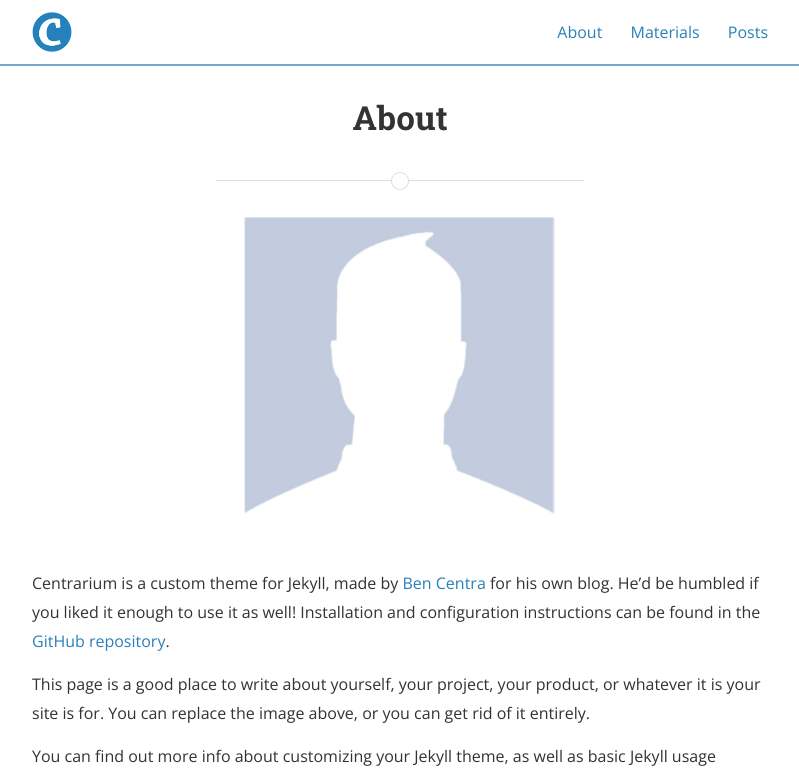
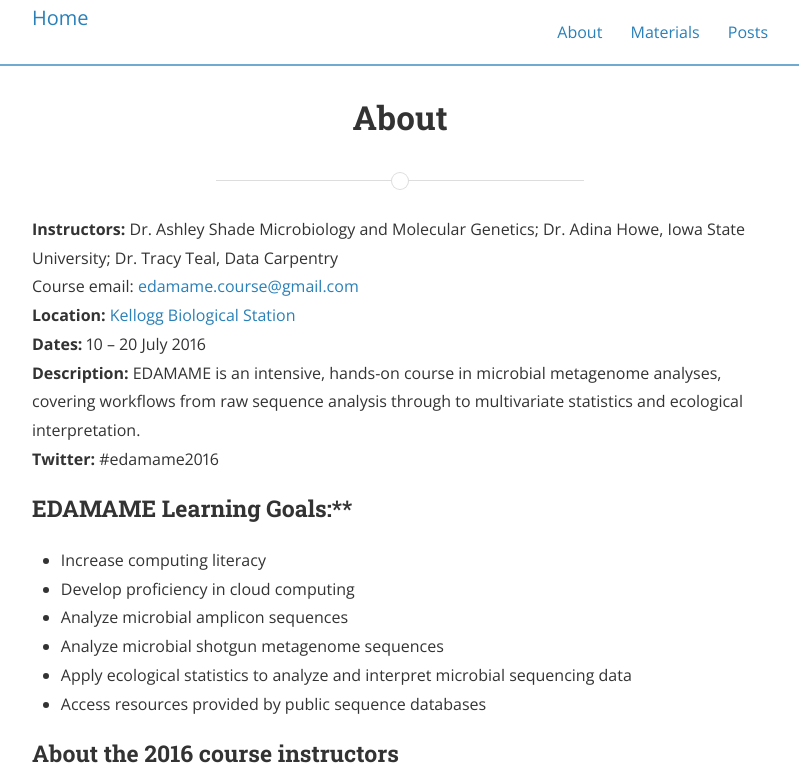
Before and after one commit to edamame-course/edamame-course.github.io, a Jekyll site: the page built from about.md, in a window 1280 px wide. Shown: the top 770 px of the page, without its empty margins (240-1039 px from the left). Built offline with Jekyll 4.4.1, drawn with Linux system fonts in a browser that asks for light colours; nearby versions of some CDN libraries; a style sheet for code colours, icons or effects is not loaded; some of the changed text lies outside the part shown; grey boxes are pictures that could not be loaded.

Commit message:
made changes to about page and some layout

```diff
--- a/_config.yml
+++ b/_config.yml
@@ -19,7 +19,8 @@ description: >
 baseurl: "" # the subpath of your site, e.g. /blog/
 url: "http://edamame-course.github.io" # the base hostname & protocol for your site
 cover: "/assets/corn-blue-sky.jpg"
-logo: "/assets/logo.png"
+#logo: "/assets/logo.png"
+logo-name: Home
 
 # Build settings
 markdown: kramdown
--- a/_includes/header.html
+++ b/_includes/header.html
@@ -4,7 +4,7 @@
       {% if site.logo %}
       <img src="{{ site.logo | prepend: site.baseurl }}" alt="{{ site.title }}">
       {% else %}
-      <span>{{ site.title }}</span>
+      <span>{{ site.logo-name }}</span>
       {% endif %}
     </a>
     <a href="javascript:void(0)" class="navigation-menu-button" id="js-mobile-menu">
--- a/_sass/_layout.scss
+++ b/_sass/_layout.scss
@@ -336,7 +336,7 @@ pre code.hljs {
 			}
 		}
 		.profile {
-			max-width: 320px;
+			max-width: 240px;
 			margin: auto;
 			padding-bottom: 0.5em;
  		}
--- a/about.md
+++ b/about.md
@@ -4,14 +4,47 @@ title: About
 permalink: /about/
 ---
 
-<img src="{{ site.baseurl }}/assets/profile-placeholder.gif" title="Profile Picture" class="profile">
+**Instructors:**  Dr. Ashley Shade  Microbiology and Molecular Genetics; Dr. Adina Howe, Iowa State University;  Dr. Tracy Teal, Data Carpentry
+Course email:  [edamame.course@gmail.com](mailto:edamame.course@gmail.com)
+**Location:** [Kellogg Biological Station](http://www.kbs.msu.edu)
+**Dates:**  10 – 20 July 2016
+**Description:**  EDAMAME is an intensive, hands-on course in microbial metagenome analyses, covering workflows from raw sequence analysis through to multivariate statistics and ecological interpretation.
+**Twitter:**  #edamame2016
 
-Centrarium is a custom theme for Jekyll, made by [Ben Centra][bencentra] for his own blog. He'd be humbled if you liked it enough to use it as well! Installation and configuration instructions can be found in the [GitHub repository](https://github.com/bencentra/centrarium).
+### EDAMAME Learning Goals:**
 
-This page is a good place to write about yourself, your project, your product, or whatever it is your site is for. You can replace the image above, or you can get rid of it entirely.
+* Increase computing literacy
+* Develop proficiency in cloud computing
+* Analyze microbial amplicon sequences
+* Analyze microbial shotgun metagenome sequences
+* Apply ecological statistics to analyze and interpret microbial sequencing data
+* Access resources provided by public sequence databases
 
-You can find out more info about customizing your Jekyll theme, as well as basic Jekyll usage documentation at [jekyllrb.com](http://jekyllrb.com/). And you can find the source code for Jekyll at [github.com/jekyll/jekyll](https://github.com/jekyll/jekyll)
+### About the 2016 course instructors
 
-[centrarium]: https://github.com/bencentra/centrarium
-[bencentra]: http://bencentra.com
-[jekyll]: https://github.com/jekyll/jekyll
+<img src="{{ site.baseurl }}/assets/shade.jpg" title="Profile Picture" class="profile">
+
+Dr. Ashley Shade is an assistant professor in the Department of Microbiology and Molecular Genetics at Michigan State University.  She has been leading the EDAMAME workshop since 2014.  Ashley has a Delta Certificate from the University of Wisconsin in Teaching-as-Research, and her teaching strategy involves continuous classroom feedback and student-directed, active learning.  Ashley is especially smitten with numerical ecology and multivariate analyses, and she speaks fluent R.  She often is pondering how rare microbial taxa contribute to their communities.  Ashley also loves tea, fermentation, Broadway, her snarky dog, and her awesome toddler (listed in no particular order).
+
+<img src="{{ site.baseurl }}/assets/howe.jpg" title="Profile Picture" class="profile">
+
+Dr. Adina Howe [www.germslab.org](http://www.germslab.org) is an assistant professor in the
+Department of Agricultural and Biosystems Engineering at Iowa State
+University.  Her research focuses on integrating traditional
+microbiology approaches with metagenomics and computational biology as
+investigative tools to understand environmental microbial populations.
+She enjoys programming and teach others about how she learned to do
+it.  You'll often find her playing volleyball, ultimate frisbee, or
+with a dog on her lap.
+
+<img src="{{ site.baseurl }}/assets/teal.jpg" title="Profile Picture" class="profile">
+
+Dr. Tracy K. Teal is the Executive Director of [Data Carpentry](http://www.datacarpentry.org) and an adjunct Assistant Professor in BEACON at Michigan State.
+Through Data Carpentry she is working to train researchers in more effective
+and reproducible data analysis and management. She is developing open-source
+bioinformatics tools for metagenomic analysis, and her research focuses on
+understanding how agricultural practices
+affect soil microbial communities and how those communities might affect
+changes in the production and consumption of greenhouse gases. She likes
+the soil and computers, but not together, and climbing mountains when she
+gets a chance.
```
Also changed, not shown: index.html (+18 -1 lines).
